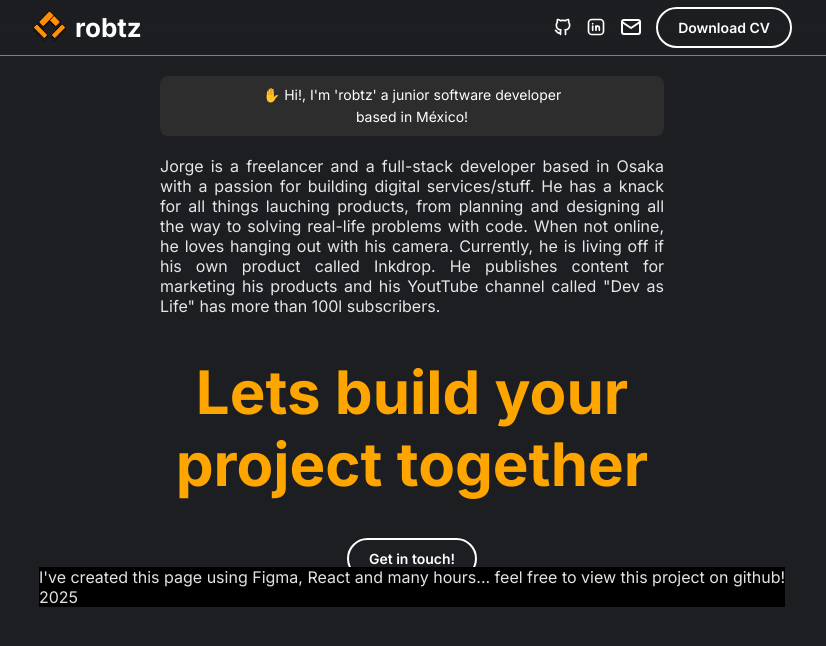
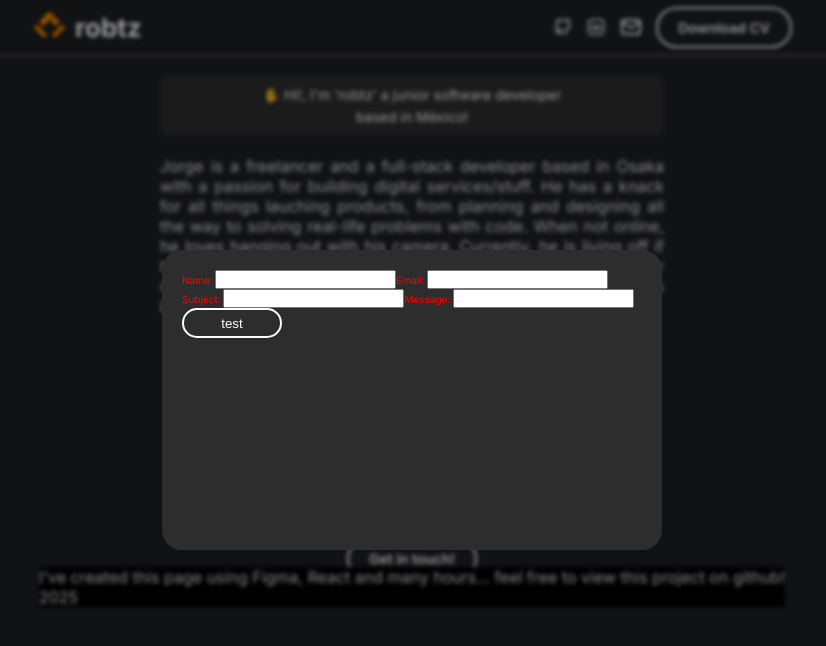
Before and after one commit to robtzcraft/robtz.me, a React (Vite) app: page / in a window 1280 px wide. Both pictures are taken after a click on the link 859 px from the left and 27 px from the top of the page. Shown: the top 646 px of the page, without its empty margins (228-1054 px from the left). Built offline with nearby package versions, Linux system fonts and the light colour scheme.

Commit message:
EmailPopup added

```diff
--- a/src/App.jsx
+++ b/src/App.jsx
@@ -1,12 +1,24 @@
+import { useState } from 'react';
 import ReactDOM from 'react-dom/client';
 import "@assets/styles/styles.css";
 import Header from './layouts/header';
 import Footer from './layouts/footer';
+import EmailPopUp from './components/EmailPopUp';
 
 function App() {
+
+  // State for email popUp
+  const [isEmailPopupOpen, setIsEmailPopupOpen] = useState('none');
+
+  const toggleEmailPopup = () => {
+    setIsEmailPopupOpen(isEmailPopupOpen === 'none'?'flex':'none');
+    console.log(isEmailPopupOpen)
+  }
+
 	return (
     <div className='App'>
-      <Header />
+      <EmailPopUp isEmailPopupOpen={isEmailPopupOpen} toggleEmailPopup={toggleEmailPopup}/>
+      <Header toggleEmailPopup={toggleEmailPopup}/>
 
       <section className='__container__body app__body'>
         <div className='app__body--prebody'>
--- /dev/null
+++ b/src/components/ButtonOnClick.jsx
@@ -0,0 +1,12 @@
+import Button from "./Button";
+
+function ButtonOnClick({ onClick, ...props }){
+  const handleClick = (event) => {
+    event.preventDefault();
+    onClick(event)
+  };
+
+  return <Button {...props} onClick={handleClick} />;
+}
+
+export default ButtonOnClick;
--- /dev/null
+++ b/src/components/EmailPopUp.jsx
@@ -0,0 +1,24 @@
+import Button from "./Button"
+import ButtonOnClick from "./ButtonOnClick";
+
+function EmailPopUp({ isEmailPopupOpen, toggleEmailPopup }) {
+  return(
+    <div className="__emailPopup" style={{display: isEmailPopupOpen}}>
+      <div className="__emailPopup__body">
+        <form>
+          <label for="name">Name: </label>
+          <input type="text" name="name" />
+          <label for="email">Email: </label>
+          <input type="email" name="email" />
+          <label for="subject">Subject: </label>
+          <input type="text" name="subjet" />
+          <label for="message">Message: </label>
+          <input type="text" name="message" />
+        </form>
+        <button onClick={toggleEmailPopup}>test</button>
+      </div>
+    </div>
+  )
+};
+
+export default EmailPopUp;
--- a/src/components/components.css
+++ b/src/components/components.css
@@ -12,3 +12,34 @@
 	background-color: white;
 	color: black;
 }
+
+
+.__emailPopup {
+  position: absolute;
+  z-index: 2;
+  width: 100%;
+  height: 100vh;
+  background-color: rgba(0, 0, 0, 0.4);
+  backdrop-filter: blur(2px);
+  display: flex;
+  justify-content: center;
+  align-items: center;
+}
+.__emailPopup__body {
+  width: 50rem;
+  height: 30rem;
+  border-radius: 2rem;
+  padding: 2rem;
+  background-color: var(--black-45);
+  color: red;
+}
+.__emailPopup__body button {
+  background-color: rgba(0,0,0,0);
+  border: 2px solid white;
+  cursor: pointer;
+  width: 10rem;
+  height: 3rem;
+  color: white;
+  border-radius: 1.5rem;
+  margin: 0 auto;
+}
--- a/src/layouts/header/index.jsx
+++ b/src/layouts/header/index.jsx
@@ -5,7 +5,7 @@ import GithubIcon from '@assets/images/brand-github.svg';
 import LinkedInIcon from '@assets/images/brand-linkedin.svg';
 import MailIcon from '@assets/images/mail.svg';
 
-function Header() {
+function Header({ toggleEmailPopup }) {
   return (
     <div className='__header'>
       <div className='__container'>
@@ -22,7 +22,7 @@ function Header() {
           <a href='https://www.linkedin.com/in/jorge-luis-azuara-251427239/' target='_blank'>
             <img src={LinkedInIcon} alt="linkedin" />
           </a>
-          <a href='#' target='_blank'>
+          <a href="#" onClick={toggleEmailPopup}>
             <img src={MailIcon} alt="mail" />
           </a>
           <Button
```
